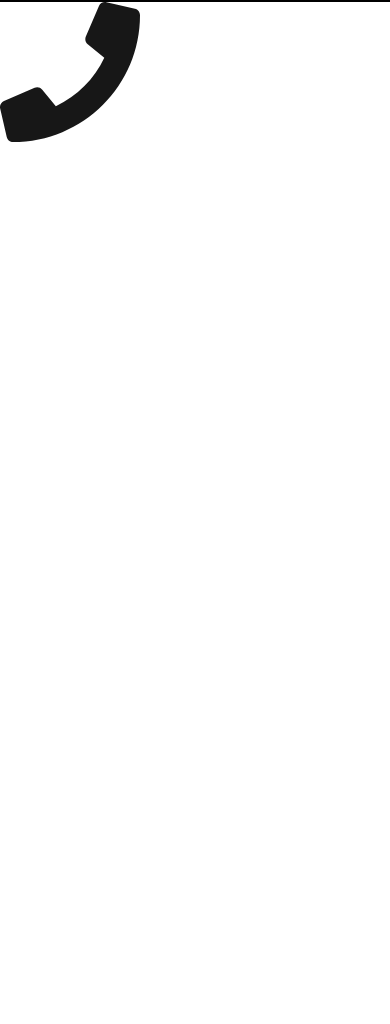
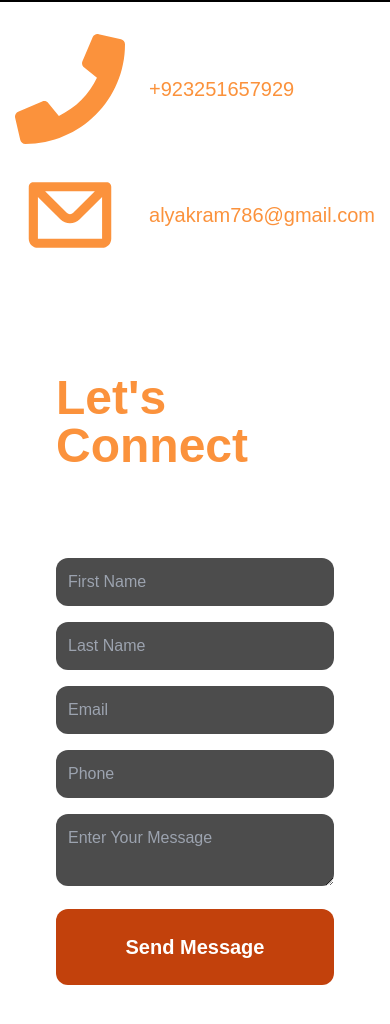
Before and after one commit to shahzadakram786/Portfolio-next-js, a Next.js app: page / in a window 390 px wide. Shown: the part 7704-8728 px from the top of the page. Before the commit the page ends 7846 px from the top, so only its background shows below. Built offline with nearby package versions, Linux system fonts and the light colour scheme.

Commit message:
Contact page

```diff
--- a/src/components/Contact.tsx
+++ b/src/components/Contact.tsx
@@ -1,4 +1,6 @@
+import Link from 'next/link'
 import React from 'react'
+import { CgMail } from 'react-icons/cg'
 import { FaPhone } from 'react-icons/fa'
 
 
@@ -6,15 +8,49 @@
 
 const Contact = () => {
   return (
-    <div>
+    <div className='max-w-[1000px] mx-auto flex flex-col gap-12 p-8 lg:flex-row text-white/70 rounded-lg space-y-8 lg:space-y-0 lg:space-x-8'>
 
-        <div>
-            <ul>
-              <li>
-                <FaPhone size={140}/>
+
+        <div className='flex justify-center items-center'>
+            <ul className='space-y-4'>
+
+              <li className='flex items-center'>
+                <FaPhone size={140} color='#FB923C' className='h-[110px] w-auto mr-6'/>
+                <Link href="tel:+923251657929" className='text-xl cursor-pointer text-[#FB923C]'>+923251657929</Link>
               </li>
+
+              <li className='flex items-center'>
+                <CgMail size={150} color='#FB923C' className='h-[110px] w-auto mr-6 '/>
+                <Link href="mail:alyakram786@gmail.com" className='text-xl text-[#FB923C]'>alyakram786@gmail.com</Link>
+              </li>
+
             </ul>
         </div>
+        <div className='bg-white/10 p-6 rounded-xl max-w-[550px]'>
+
+            <h2 className='text-5xl font-bold text-orange-400 mb-4'>Let's Connect</h2>
+            <p className='text-white/70 mb-6'>Send me a messeage and lets schedule a call! </p>
+            <form action="https://getform.io/f/akkgmgza" className='space-y-4'>
+               <div className=' grid md:grid-cols-2 gap-4'>
+
+                  <input type="text" name='name' className='bg-black/70 rounded-xl p-3 focus:outline-none focus:ring-2 foucs:ring-orange-400' placeholder='First Name' />
+
+                  <input type="text" name='name' className='bg-black/70 rounded-xl p-3 focus:outline-none focus:ring-2 foucs:ring-orange-400' placeholder='Last Name' />
+
+                  <input type="email" name='email' className='bg-black/70 rounded-xl p-3 focus:outline-none focus:ring-2 foucs:ring-orange-400' placeholder='Email' />
+
+                  <input type="phone" name='phone' className='bg-black/70 rounded-xl p-3 focus:outline-none focus:ring-2 foucs:ring-orange-400' placeholder='Phone' />
+
+               </div>
+               <textarea className= ' w-full bg-black/70 rounded-xl p-3 focus:outline-none focus:ring-2 foucs:ring-orange-400'
+               placeholder='Enter Your Message' name="" id=""/>
+
+               <button className='bg-orange-700 hover:bg-orange-500 text-white  font-semibold text-xl  py-6 w-full rounded-xl p-3 '>Send Message</button>
+            </form>
+
+        </div>
+
+
     </div>
   )
 }
```
